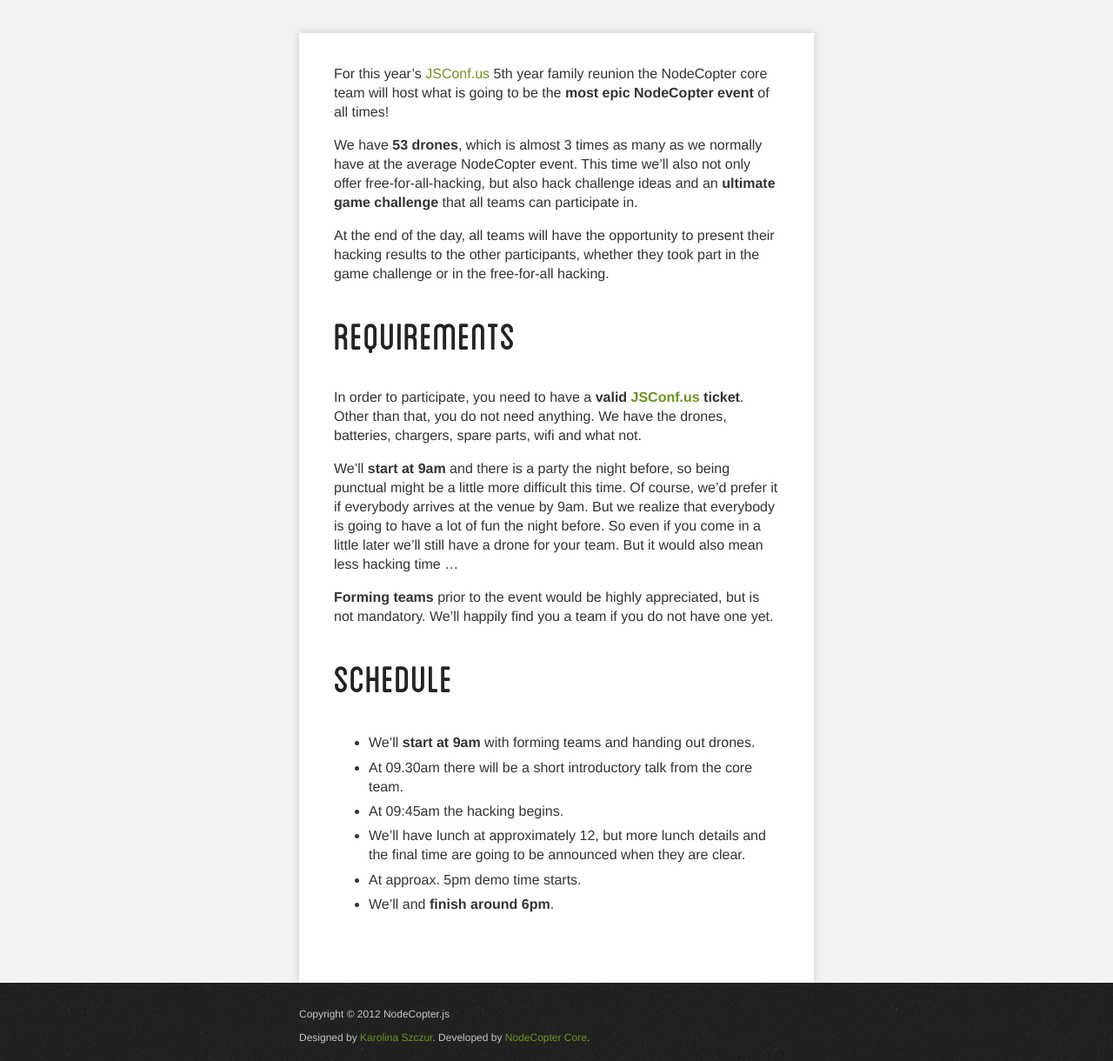
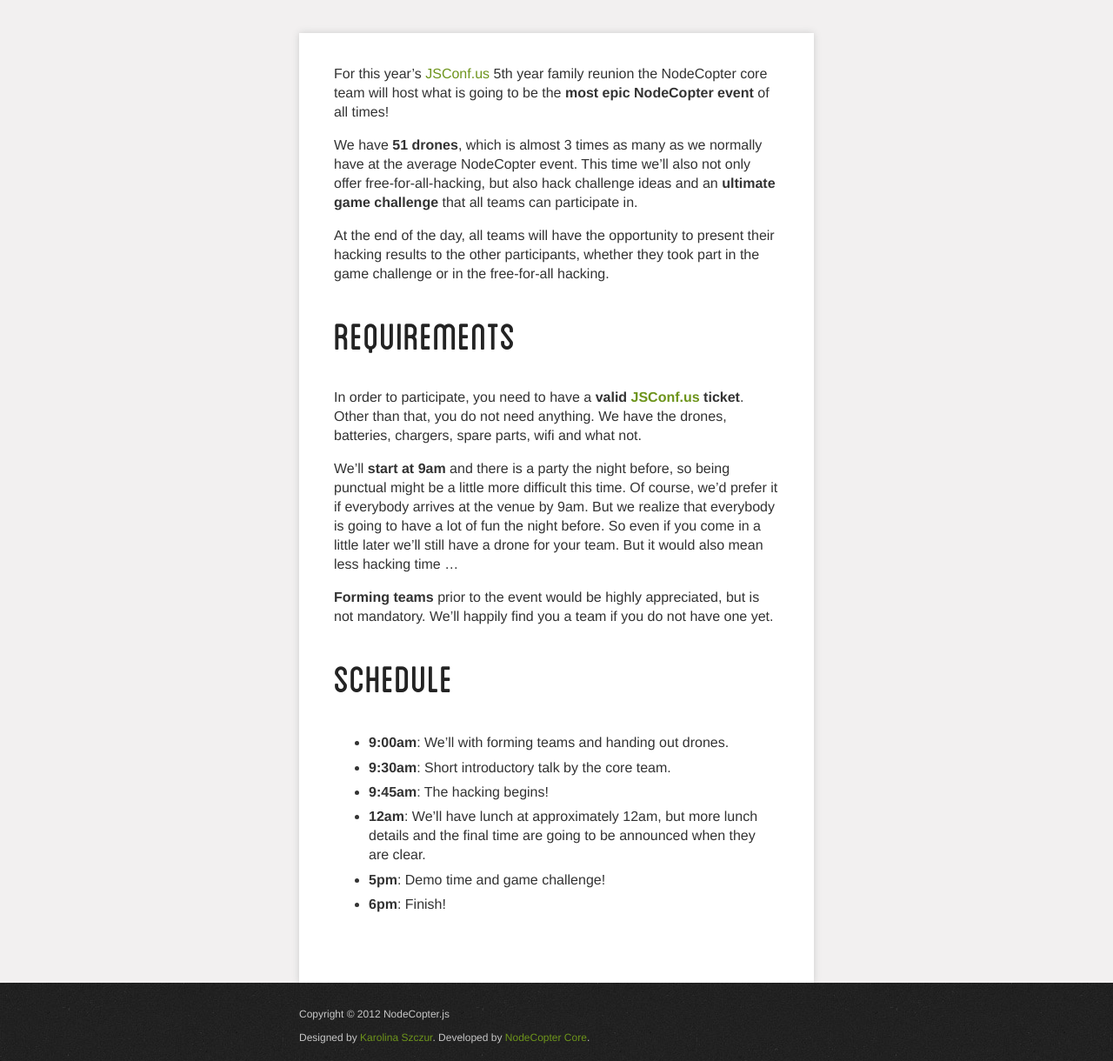
Before and after one commit to nodecopter/nodecopter.com, a Jekyll site: the page built from 2013/amelia-island/may-30.md, in a window 1280 px wide and 1400 px high, scrolled down 154 px. Shown: the part 180-1400 px from the top of the window at 87% size. Built offline with Jekyll 4.4.1, drawn with Linux system fonts in a browser that asks for light colours; Markdown is read by kramdown in place of the engine named in the settings.

Commit message:
Update Ameilia Island subpage

```diff
--- a/2013/amelia-island/may-30.md
+++ b/2013/amelia-island/may-30.md
@@ -7,7 +7,7 @@ introTitle: Amelia Island, May 30th 2013
 
 For this year's [JSConf.us](http://2013.jsconf.us/) 5th year family reunion the NodeCopter core team will host what is going to be the **most epic NodeCopter event** of all times!
 
-We have **53 drones**, which is almost 3 times as many as we normally have at the average NodeCopter event. This time we'll also not only offer free-for-all-hacking, but also hack challenge ideas and an **ultimate game challenge** that all teams can participate in.
+We have **51 drones**, which is almost 3 times as many as we normally have at the average NodeCopter event. This time we'll also not only offer free-for-all-hacking, but also hack challenge ideas and an **ultimate game challenge** that all teams can participate in.
 
 At the end of the day, all teams will have the opportunity to present their hacking results to the other participants, whether they took part in the game challenge or in the free-for-all hacking.
 
@@ -22,9 +22,9 @@ We'll **start at 9am** and there is a party the night before, so being punctual
 
 ## Schedule
 
-* We'll **start at 9am** with forming teams and handing out drones.
-* At 09.30am there will be a short introductory talk from the core team.
-* At 09:45am the hacking begins.
-* We'll have lunch at approximately 12, but more lunch details and the final time are going to be announced when they are clear.
-* At approax. 5pm demo time starts.
-* We'll and **finish around 6pm**.
+* **9:00am**: We'll with forming teams and handing out drones.
+* **9:30am**: Short introductory talk by the core team.
+* **9:45am**: The hacking begins!
+* **12am**: We'll have lunch at approximately 12am, but more lunch details and the final time are going to be announced when they are clear.
+* **5pm**: Demo time and game challenge!
+* **6pm**: Finish!
```
